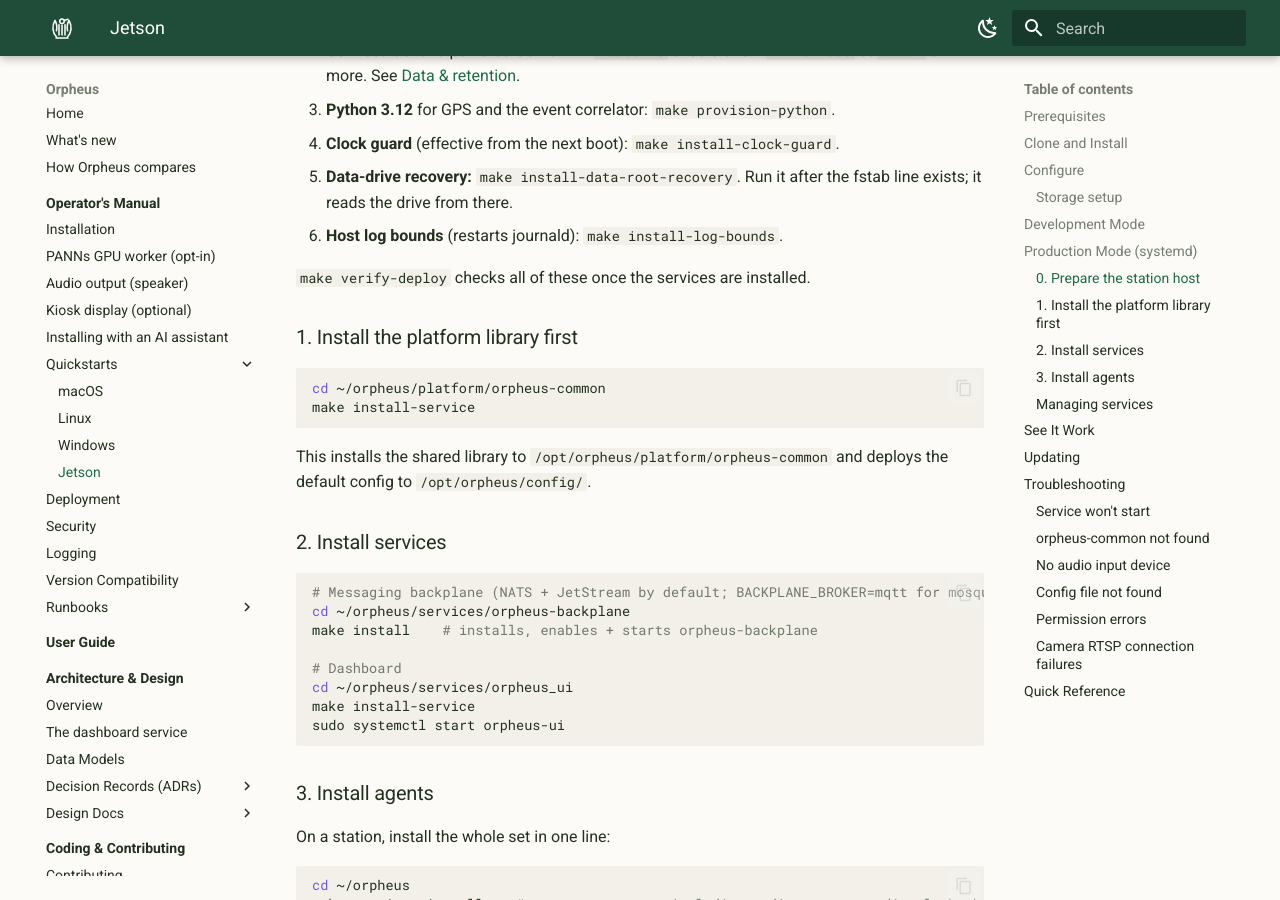
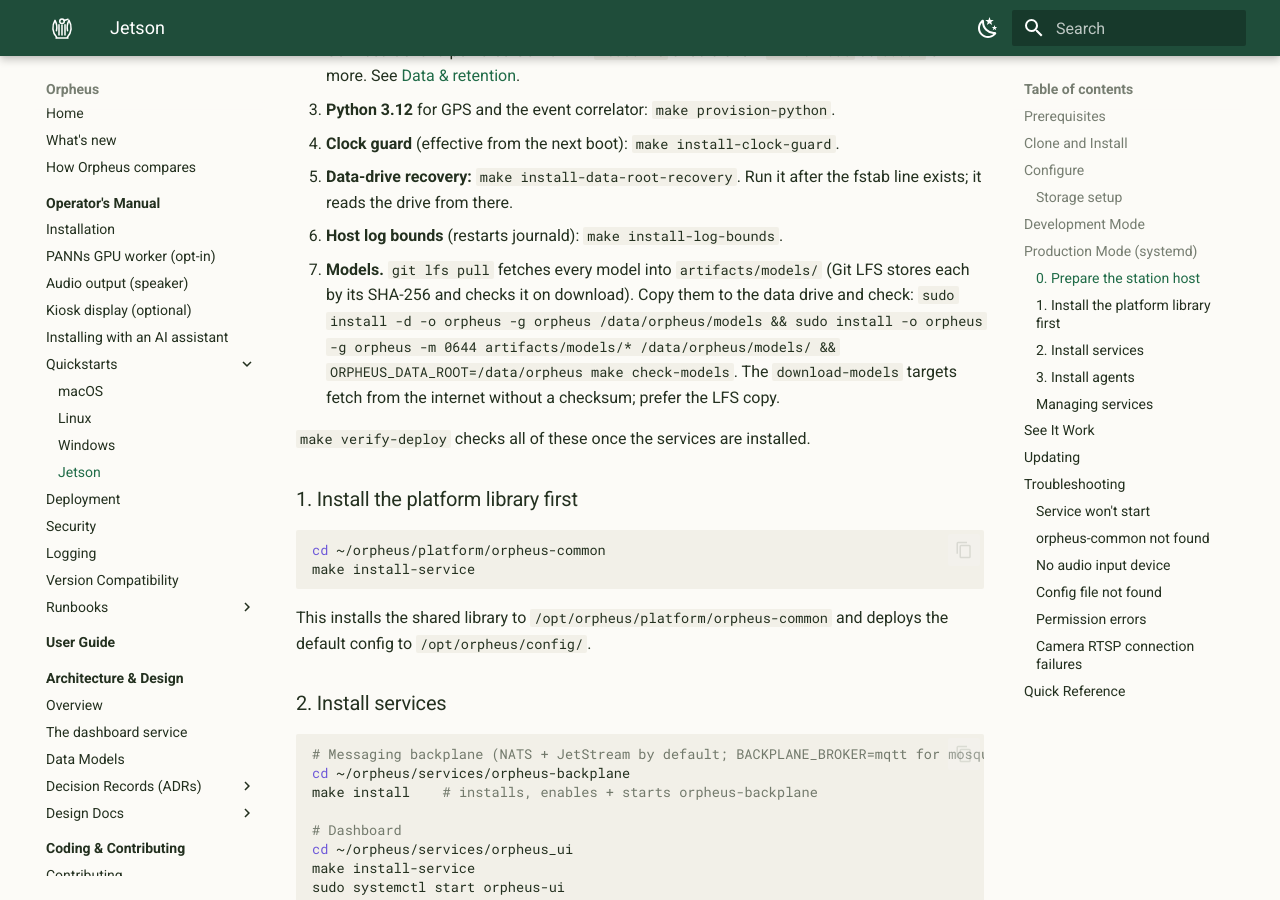
Before and after one commit to scottchronicity/orpheus, an MkDocs documentation site: the page built from docs/JETSON_QUICKSTART.md, in a window 1280 px wide and 900 px high, scrolled down 3756 px. Built offline with MkDocs 1.6.1 and Material for MkDocs 9.7.7, drawn with Linux system fonts in a browser that asks for light colours.

Commit message:
docs(jetson): how a station gets its models, from the checksummed LFS copies
No install page said how models reach /data/orpheus/models on a station:
git lfs pull fills artifacts/models/, and only make dev-stack linked them
into a data root. Step 0 now copies them there (Git LFS verifies each object
by SHA-256) and runs make check-models, and says the download-models targets
fetch without a checksum. Found by the configuration/documentation review.

```diff
--- a/docs/JETSON_QUICKSTART.md
+++ b/docs/JETSON_QUICKSTART.md
@@ -145,6 +145,12 @@ and 4 itself.
 4. **Data-drive recovery:** `make install-data-root-recovery`. Run it after
    the fstab line exists; it reads the drive from there.
 5. **Host log bounds** (restarts journald): `make install-log-bounds`.
+6. **Models.** `git lfs pull` fetches every model into `artifacts/models/` (Git LFS
+   stores each by its SHA-256 and checks it on download). Copy them to the data
+   drive and check: `sudo install -d -o orpheus -g orpheus /data/orpheus/models &&
+   sudo install -o orpheus -g orpheus -m 0644 artifacts/models/* /data/orpheus/models/ &&
+   ORPHEUS_DATA_ROOT=/data/orpheus make check-models`. The `download-models` targets
+   fetch from the internet without a checksum; prefer the LFS copy.
 
 `make verify-deploy` checks all of these once the services are installed.
 
```
